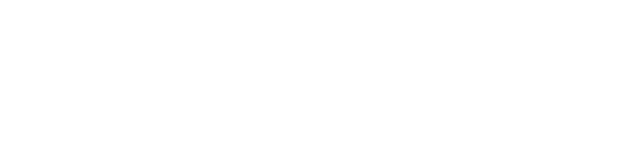
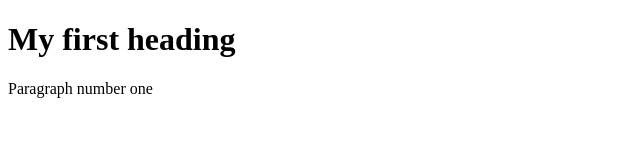
Before and after one commit to CharlyBeneteau/.github.io, a plain HTML site: page index.html in a window 1280 px wide. Shown: the whole page, without its empty margins (0-640 px from the left). Drawn offline with Linux system fonts and the light colour scheme.

Commit message:
Add heading and paragraph

```diff
--- a/index.html
+++ b/index.html
@@ -1,10 +1,7 @@
 <!DOCTYPE html>
 <html lang="fr" dir="ltr">
-  <head>
-    <meta charset="utf-8">
-    <title> </title>
-  </head>
-  <body>
-
-  </body>
+<body>
+<h1>My first heading</h1>
+<p>Paragraph number one</p>
+</body>
 </html>
```
